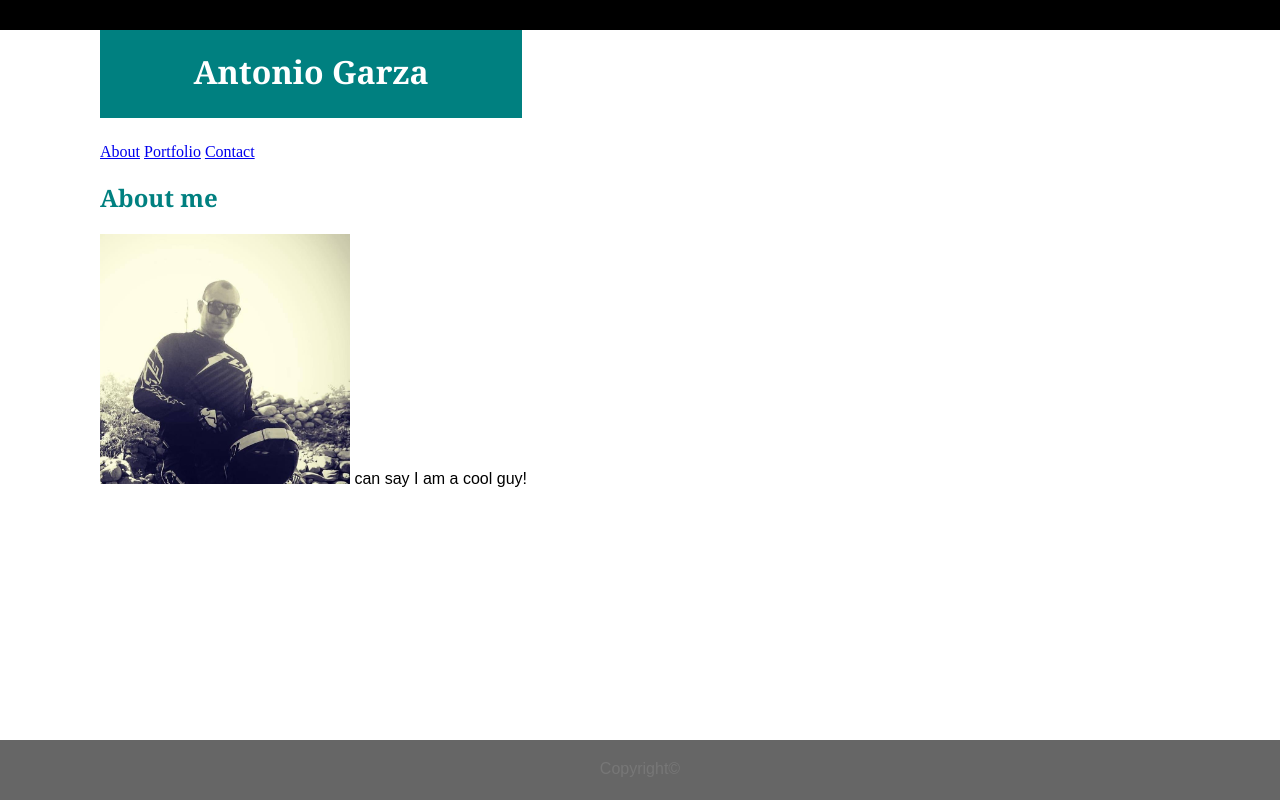
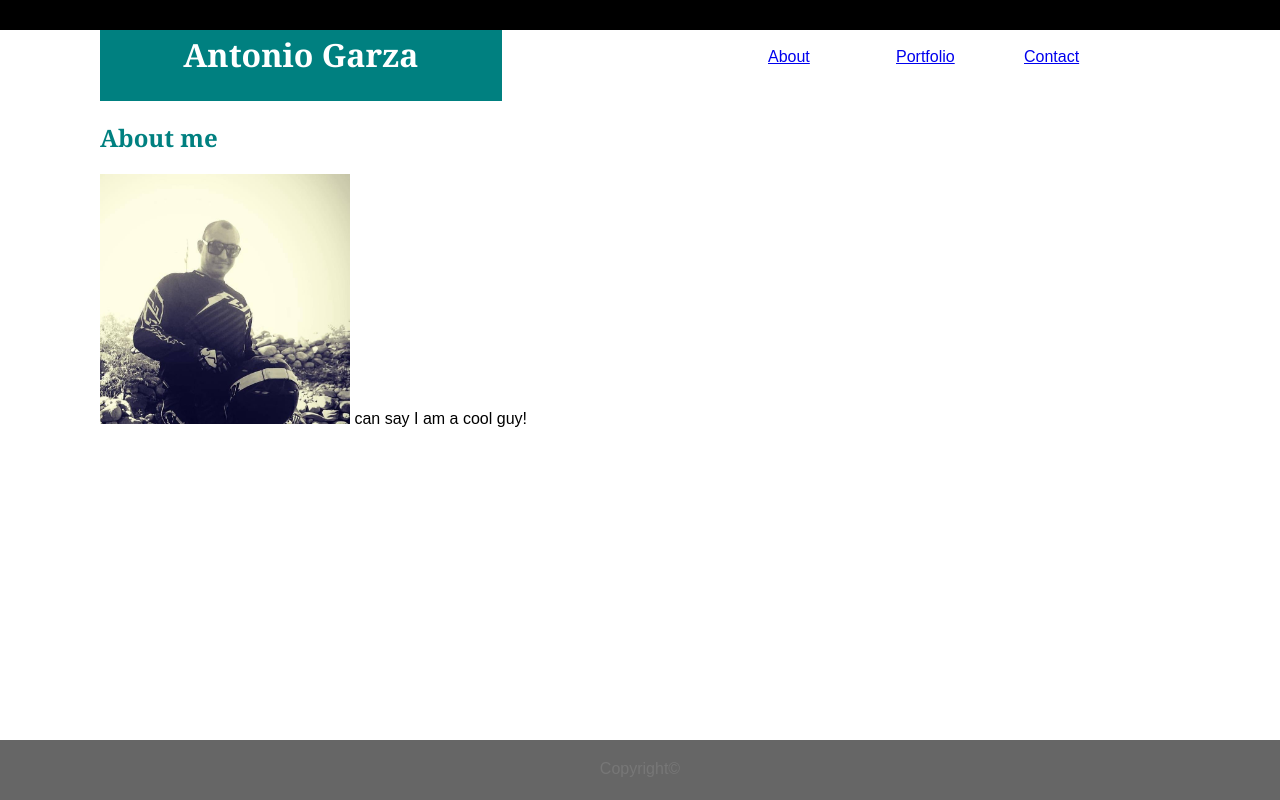
Before and after one commit to develanton/Basic-Portfolio, a plain HTML site: page index.html in a window 1280 px wide. Drawn offline with Linux system fonts and the light colour scheme; files whose address does not match are found by name.

Commit message:
links to the right

```diff
--- a/assets/css/style.css
+++ b/assets/css/style.css
@@ -1,6 +1,6 @@
 body{
-    padding: 0px;
-    margin-left: 100px;
+    padding-left: 100px;
+    margin-left: 0px;
     color: black;
 }
 
@@ -11,18 +11,36 @@ header{
     position: fixed; left: 0px; right: 0; height: 30px;top:0px;
 }
 
-h1{
+#homes{
     background-color: teal;
     color: white;
+    width: 30%;
     padding: 25px;
-    margin: 25px;
-    margin-right: 750px;
-    margin-left: 0px;
-    background-size: 0px;
     font-family: Georgia, 'Times New Roman', Times, serif;
     text-align: center;
+    margin-top: 0px;
+    margin-bottom: 0px;
+
 
 }
+
+#rapper{
+    font-family: Arial, Helvetica, sans-serif;
+    color: #777777
+}
+
+#menu1{
+    position: absolute; top: 6%;right: 50%;bottom: 20px; left: 60%;
+
+}
+
+#menu2{
+    position: absolute; top: 6%;right: 50%;bottom: 20px; left: 70%;
+}
+#menu3{
+    position: absolute; top: 6%;right: 50%;bottom: 20px; left: 80%;
+}
+
 
 h2{
     color: teal;
--- a/index.html
+++ b/index.html
@@ -13,24 +13,26 @@
     <p id="testtxt">lets test</p>
     </header>
 
-    <h1>Antonio Garza</h1>
+ <wraper id="rapper">
+    <h1 id="homes">Antonio Garza</h1>
     <section>
 
 
-    <div>
-        <a href="index.html">About</a>
-        <a href="portfolio.html">Portfolio</a>
-        <a href="contact.html">Contact</a>
+    <div id="miss">
+        <a id="menu1" href="index.html">About</a>
+        <a id="menu2" href="portfolio.html">Portfolio</a>
+        <a id="menu3" href="contact.html">Contact</a>
 
 
     </div>
+    </section>
+</wraper>
 
-</section>
 <section>
     <h2>About me</h2>
 
     <!-- Paragraph about me -->
-    <p> <img src="/Users/Antonio/Basic-Portfolio/assets/images/Pic.jpg" style="width: 250px; height: 250;"/> can say I am a cool guy!</p>
+    <p> <img src="assets/images/Pic.jpg" style="width: 250px; height: 250;"/> can say I am a cool guy!</p>
 
 </section>
 </body>
```
